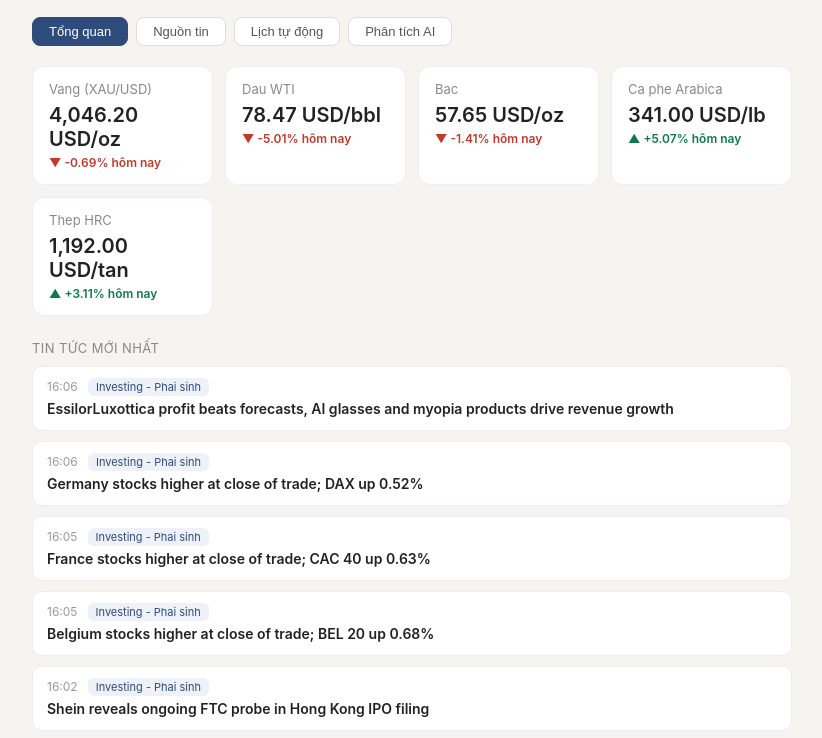
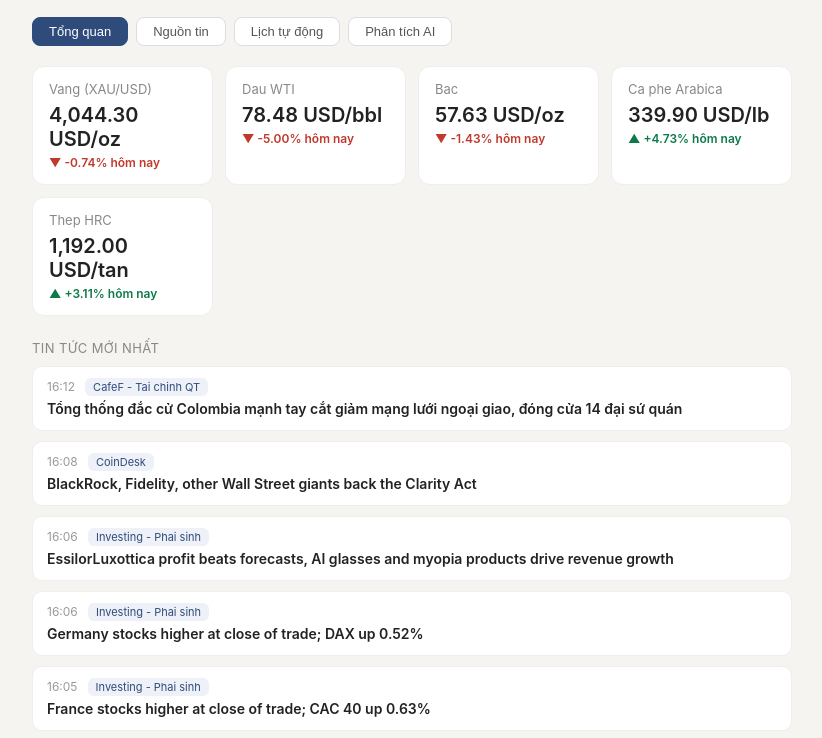
Before and after one commit to trade24hmedia-bot/Tin-Tuc-Hang-Hoa, a plain HTML site: page index.html in a window 1280 px wide. Shown: the part 71-809 px from the top of the page, without its empty margins (228-1050 px from the left). Drawn offline with Linux system fonts and the light colour scheme.

Commit message:
Cap nhat dashboard 2026-07-29 06:15

```diff
--- a/index.html
+++ b/index.html
@@ -41,7 +41,7 @@
 <body>
 <div class="khung">
   <h1>📊 Tin tức thị trường phái sinh hàng hóa</h1>
-  <p class="cap-nhat">Cập nhật lần cuối: 06:10 ngày 29/07/2026 · tự tải lại mỗi 5 phút</p>
+  <p class="cap-nhat">Cập nhật lần cuối: 06:15 ngày 29/07/2026 · tự tải lại mỗi 5 phút</p>
 
   <div class="tabs">
     <button class="tab-btn dang-chon" onclick="doiTab('tq', this)">Tổng quan</button>
@@ -55,23 +55,23 @@
     <div class="luoi-gia">
         <div class="the-gia">
           <div class="ten-gia">Vang (XAU/USD)</div>
-          <div class="so-gia">4,046.20 USD/oz</div>
-          <div class="doi-gia" style="color:#c0392b">▼ -0.69% hôm nay</div>
+          <div class="so-gia">4,044.30 USD/oz</div>
+          <div class="doi-gia" style="color:#c0392b">▼ -0.74% hôm nay</div>
         </div>
         <div class="the-gia">
           <div class="ten-gia">Dau WTI</div>
-          <div class="so-gia">78.47 USD/bbl</div>
-          <div class="doi-gia" style="color:#c0392b">▼ -5.01% hôm nay</div>
+          <div class="so-gia">78.48 USD/bbl</div>
+          <div class="doi-gia" style="color:#c0392b">▼ -5.00% hôm nay</div>
         </div>
         <div class="the-gia">
           <div class="ten-gia">Bac</div>
-          <div class="so-gia">57.65 USD/oz</div>
-          <div class="doi-gia" style="color:#c0392b">▼ -1.41% hôm nay</div>
+          <div class="so-gia">57.63 USD/oz</div>
+          <div class="doi-gia" style="color:#c0392b">▼ -1.43% hôm nay</div>
         </div>
         <div class="the-gia">
           <div class="ten-gia">Ca phe Arabica</div>
-          <div class="so-gia">341.00 USD/lb</div>
-          <div class="doi-gia" style="color:#0d7a4a">▲ +5.07% hôm nay</div>
+          <div class="so-gia">339.90 USD/lb</div>
+          <div class="doi-gia" style="color:#0d7a4a">▲ +4.73% hôm nay</div>
         </div>
         <div class="the-gia">
           <div class="ten-gia">Thep HRC</div>
@@ -80,6 +80,18 @@
         </div></div>
     <div class="nhan-tin">Tin tức mới nhất</div>
 
+        <div class="dong-tin">
+          <div class="meta-tin">
+            <span class="cham"></span> 16:12 &nbsp; <span class="nguon-tin">CafeF - Tai chinh QT</span>
+          </div>
+          <a class="tieu-de-tin" href="https://cafef.vn/tong-thong-dac-cu-colombia-manh-tay-cat-giam-mang-luoi-ngoai-giao-dong-cua-14-dai-su-quan-188260728212453358.chn" target="_blank">Tổng thống đắc cử Colombia mạnh tay cắt giảm mạng lưới ngoại giao, đóng cửa 14 đại sứ quán</a>
+        </div>
+        <div class="dong-tin">
+          <div class="meta-tin">
+            <span class="cham"></span> 16:08 &nbsp; <span class="nguon-tin">CoinDesk</span>
+          </div>
+          <a class="tieu-de-tin" href="https://www.coindesk.com/policy/2026/07/28/blackrock-fidelity-other-wall-street-giants-back-the-clarity-act" target="_blank">BlackRock, Fidelity, other Wall Street giants back the Clarity Act</a>
+        </div>
         <div class="dong-tin">
           <div class="meta-tin">
             <span class="cham"></span> 16:06 &nbsp; <span class="nguon-tin">Investing - Phai sinh</span>
@@ -188,18 +200,6 @@
           </div>
           <a class="tieu-de-tin" href="https://www.coindesk.com/tech/2026/07/28/zcash-seals-usd1-7-billion-shielded-pool-as-ironwood-upgrade-activates" target="_blank">Zcash seals $1.7 billion shielded pool as Ironwood upgrade activates</a>
         </div>
-        <div class="dong-tin">
-          <div class="meta-tin">
-            <span class="cham"></span> 14:34 &nbsp; <span class="nguon-tin">CafeF - Tai chinh QT</span>
-          </div>
-          <a class="tieu-de-tin" href="https://cafef.vn/mark-zuckerberg-doi-dien-khung-hoang-chua-tung-co-suot-22-nam-meta-nguy-co-boi-thuong-khung-1400-ty-usd-188260728194918171.chn" target="_blank">Mark Zuckerberg đối diện khủng hoảng chưa từng có suốt 22 năm, Meta nguy cơ bồi thường &#x27;khủng&#x27; 1.400 tỷ USD</a>
-        </div>
-        <div class="dong-tin">
-          <div class="meta-tin">
-            <span class="cham"></span> 14:30 &nbsp; <span class="nguon-tin">CoinDesk</span>
-          </div>
-          <a class="tieu-de-tin" href="https://www.coindesk.com/markets/2026/07/28/morgan-stanley-debuts-ether-and-solana-etps-after-bitcoin-fund-success" target="_blank">Morgan Stanley debuts ether, solana exchange-traded products after bitcoin fund success</a>
-        </div>
   </div>
 
   <div id="panel-ng" class="panel">
```
